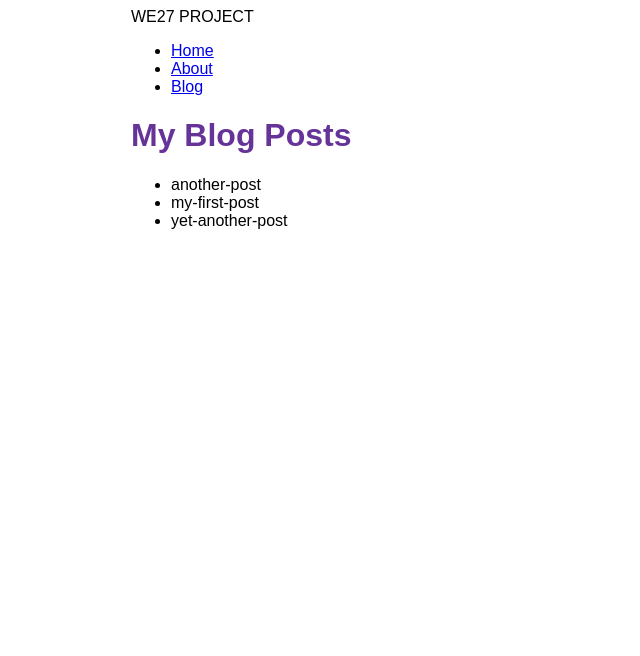
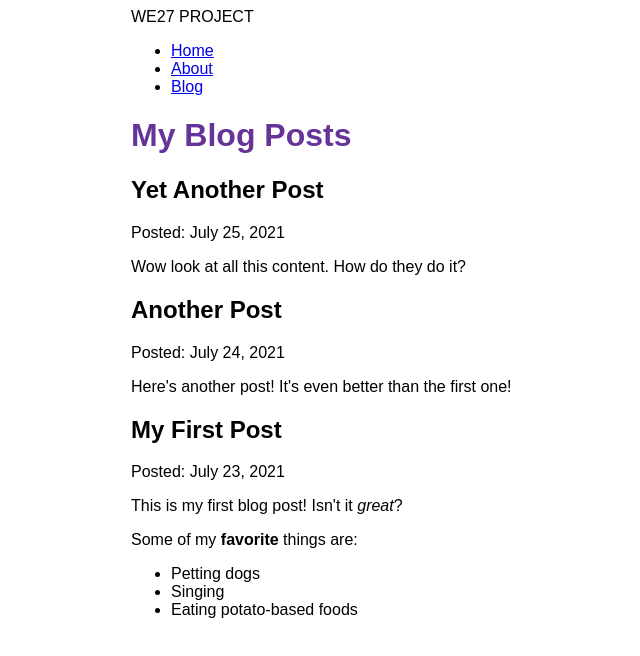
Before and after one commit to Dbd7/we27-project, a Gatsby site: page /blog in a window 1280 px wide. Shown: the whole page, without its empty margins (259-899 px from the left). Built offline with nearby package versions, Linux system fonts and the light colour scheme; Gatsby itself is replaced by a stand-in of ours.

Commit message:
Finished Gatsby Tutorial Part 5

```diff
--- a/blog/another-post.mdx
+++ b/blog/another-post.mdx
@@ -0,0 +1,6 @@
+---
+title: "Another Post"
+date: "2021-07-24"
+---
+
+Here's another post! It's even better than the first one!
--- a/blog/my-first-post.mdx
+++ b/blog/my-first-post.mdx
@@ -0,0 +1,12 @@
+---
+title: "My First Post"
+date: "2021-07-23"
+---
+
+This is my first blog post! Isn't it *great*?
+
+Some of my **favorite** things are:
+
+* Petting dogs
+* Singing
+* Eating potato-based foods
--- a/blog/yet-another-post.mdx
+++ b/blog/yet-another-post.mdx
@@ -0,0 +1,6 @@
+---
+title: "Yet Another Post"
+date: "2021-07-25"
+---
+
+Wow look at all this content. How do they do it?
--- a/gatsby-config.js
+++ b/gatsby-config.js
@@ -13,5 +13,6 @@ module.exports = {
         path: `${__dirname}/blog`,
       }
     },
+    "gatsby-plugin-mdx",
   ],
 };
--- a/package.json
+++ b/package.json
@@ -15,8 +15,11 @@
     "clean": "gatsby clean"
   },
   "dependencies": {
+    "@mdx-js/mdx": "^1.6.22",
+    "@mdx-js/react": "^1.6.22",
     "gatsby": "^4.2.0",
     "gatsby-plugin-image": "^2.2.0",
+    "gatsby-plugin-mdx": "^3.2.0",
     "gatsby-plugin-sharp": "^4.2.0",
     "gatsby-source-filesystem": "^4.2.0",
     "react": "^17.0.1",
--- a/src/pages/blog.js
+++ b/src/pages/blog.js
@@ -1,26 +1,39 @@
 import * as React from 'react'
 import Layout from '../components/layout'
 import { graphql } from 'gatsby'
+import { MDXRenderer } from 'gatsby-plugin-mdx'
 
 const BlogPage = ({ data }) => {
-  const blogs = data.allFile.nodes;
   return (
     <Layout pageTitle="My Blog Posts">
-      <ul>
-        {blogs.map(blog => <li key={blog.name}>{blog.name}</li>)}
-      </ul>
-
+      {
+        data.allMdx.nodes.map(node => (
+          <article key={node.id}>
+            <h2>{node.frontmatter.title}</h2>
+            <p>Posted: {node.frontmatter.date}</p>
+            <MDXRenderer>
+              {node.body}
+            </MDXRenderer>
+          </article>
+        ))
+      }
     </Layout>
   )
 }
 
 export const query = graphql`
   query {
-    allFile {
+    allMdx(sort: {fields: frontmatter___date, order: DESC}) {
       nodes {
-        name
+        frontmatter {
+          date(formatString: "MMMM D, YYYY")
+          title
+        }
+        id
+        body
       }
     }
   }
 `
+
 export default BlogPage
```
Also changed, not shown: 1 other file.
